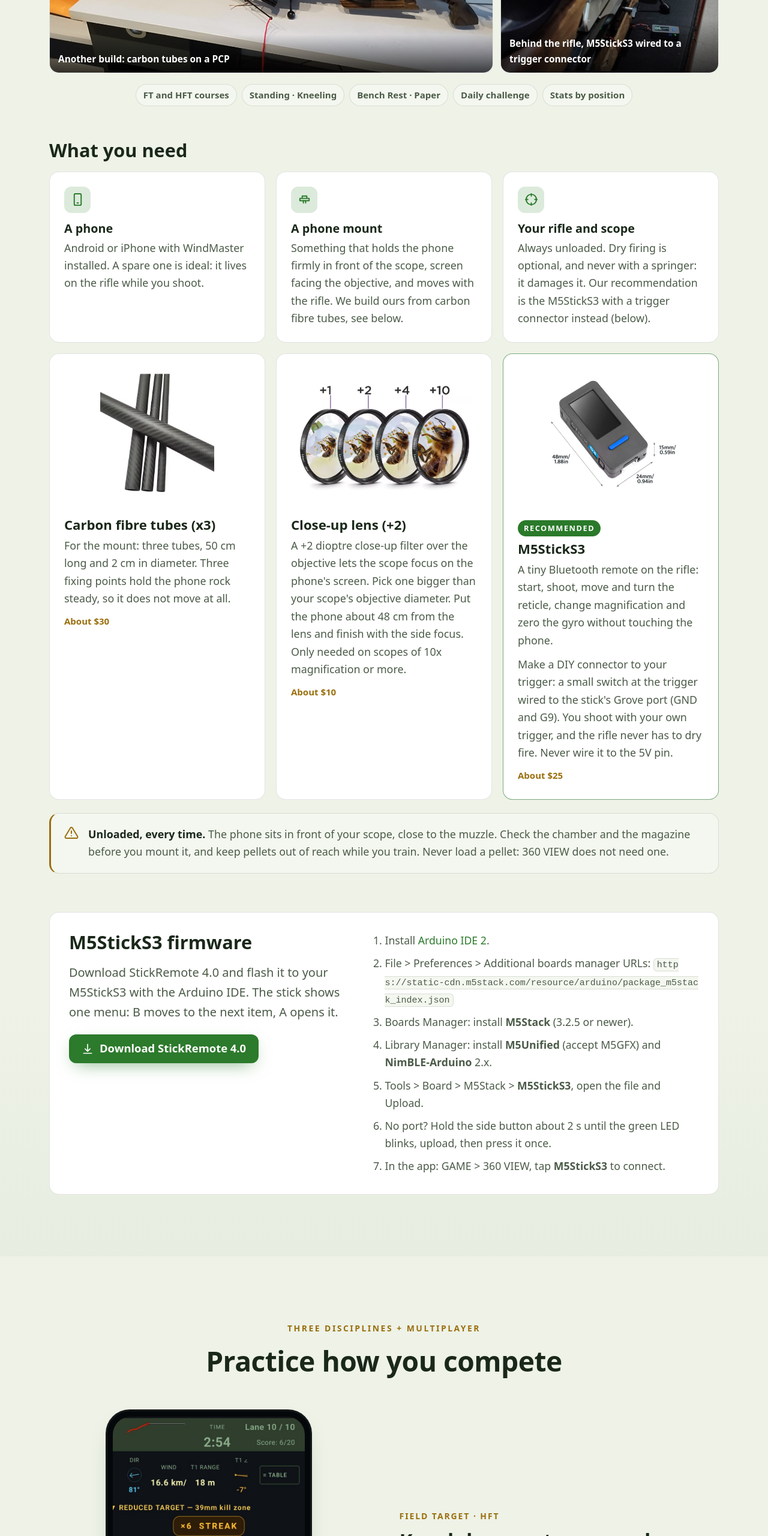
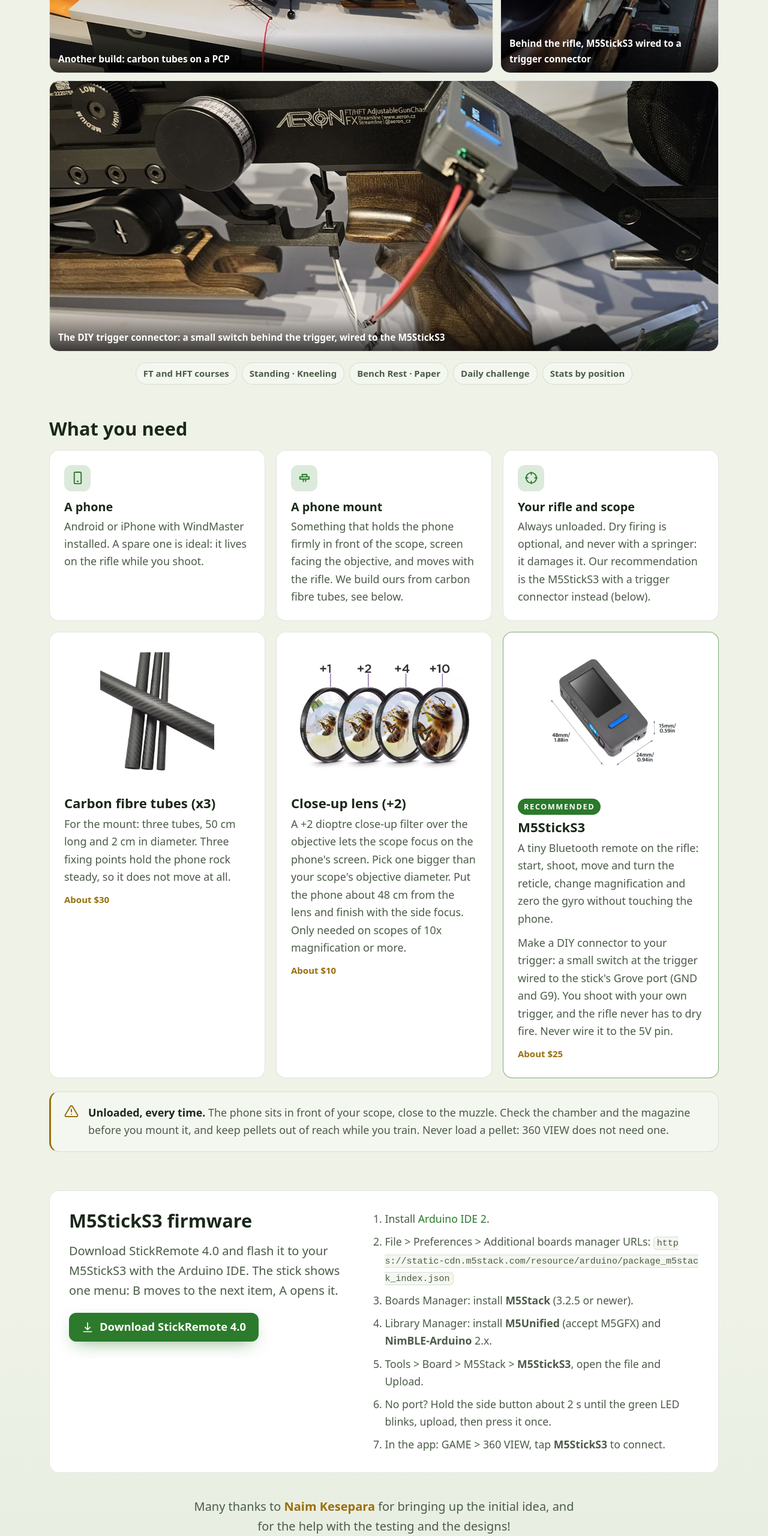
Before and after one commit to WalvisAI/windmaster, a plain HTML site: page index.html in a window 1280 px wide. Shown: the part 6440-9000 px from the top of the page at 60% size. Drawn offline with Linux system fonts and the light colour scheme.

Commit message:
360 View: trigger connector photo, thanks to Naim Kesepara
Co-Authored-By: Claude Opus 5.5 <noreply@anthropic.com>

```diff
--- a/assets/css/styles.css
+++ b/assets/css/styles.css
@@ -656,7 +656,7 @@ p { margin: 0 0 1em; }
 .diy-product-img { display: block; width: 100%; aspect-ratio: 4 / 3; object-fit: contain; background: #fff; border-radius: var(--radius-sm); padding: 8px; margin-bottom: 16px; }
 .diy-photos-intro { text-align: center; color: var(--text-dim); margin: 0 0 14px; }
 .diy-photos { display: grid; grid-template-columns: repeat(3, 1fr); grid-auto-rows: 220px; gap: 12px; margin-bottom: 18px;
-  grid-template-areas: "a a b" "a a c" "d d e" "d d e"; }
+  grid-template-areas: "a a b" "a a c" "d d e" "d d e" "f f f" "f f f"; }
 .diy-photo { position: relative; margin: 0; border-radius: var(--radius); overflow: hidden; background: var(--surface); border: 1px solid var(--border); }
 .diy-photo img { width: 100%; height: 100%; object-fit: cover; display: block; }
 .diy-photo figcaption { position: absolute; left: 0; right: 0; bottom: 0; padding: 28px 14px 10px; font-size: .82rem; font-weight: 600; color: #fff; background: linear-gradient(transparent, rgba(0,0,0,.72)); }
@@ -668,3 +668,7 @@ p { margin: 0 0 1em; }
 }
 .diy-reco { align-self: flex-start; font-size: .68rem; font-weight: 800; letter-spacing: .12em; text-transform: uppercase; color: var(--cta-ink); background: var(--green); padding: 3px 10px; border-radius: 999px; margin-bottom: 8px; display: inline-block; }
 .diy-product:has(.diy-reco) { border-color: color-mix(in srgb, var(--green) 55%, var(--border)); }
+.diy-photo-f { grid-area: f; }
+.diy-thanks { text-align: center; color: var(--text-dim); margin: clamp(28px, 4vw, 40px) auto 0; max-width: 640px; }
+.diy-thanks strong { color: var(--gold); }
+@media (max-width: 720px) { .diy-photo-f { aspect-ratio: 2 / 1; } }
--- a/index.html
+++ b/index.html
@@ -13,7 +13,7 @@
   <meta property="og:description" content="A real airgun ballistics engine, authentic scope reticles and live wind. Train reticle & wind reading anywhere. Android and iPhone · 10 languages.">
   <meta property="og:image" content="assets/img/logo.png">
   <meta name="twitter:card" content="summary_large_image">
-  <link rel="stylesheet" href="assets/css/styles.css?v=20261112b">
+  <link rel="stylesheet" href="assets/css/styles.css?v=20261112c">
   <script>
     (function () {
       try {
@@ -291,6 +291,7 @@
       <figure class="diy-photo diy-photo-c"><img src="assets/img/diy/lens-holder.jpg" alt="A +2 close-up lens in a 3D-printed holder on the scope objective, with a tape measure" loading="lazy"><figcaption data-en="+2 lens in a printed holder on the objective" data-es="Lente +2 en un soporte impreso sobre el objetivo">+2 lens in a printed holder on the objective</figcaption></figure>
       <figure class="diy-photo diy-photo-d"><img src="assets/img/diy/build-fx.jpg" alt="Carbon fibre tubes clamped to a PCP rifle holding the phone in front of the scope" loading="lazy"><figcaption data-en="Another build: carbon tubes on a PCP" data-es="Otro montaje: tubos de carbono en una PCP">Another build: carbon tubes on a PCP</figcaption></figure>
       <figure class="diy-photo diy-photo-e"><img src="assets/img/diy/shooter-view.jpg" alt="Shooter's view behind the rifle: the phone at the end of the mount and the M5StickS3 wired to a trigger button" loading="lazy"><figcaption data-en="Behind the rifle, M5StickS3 wired to a trigger connector" data-es="Detrás de la carabina, M5StickS3 con conector al gatillo">Behind the rifle, M5StickS3 wired to a trigger connector</figcaption></figure>
+      <figure class="diy-photo diy-photo-f"><img src="assets/img/diy/trigger-connector.jpg" alt="A DIY trigger connector: a small switch behind the trigger blade wired to the M5StickS3 Grove port" loading="lazy"><figcaption data-en="The DIY trigger connector: a small switch behind the trigger, wired to the M5StickS3" data-es="El conector casero al gatillo: un pequeño interruptor tras el gatillo, conectado al M5StickS3">The DIY trigger connector: a small switch behind the trigger, wired to the M5StickS3</figcaption></figure>
     </div>
 
     <div class="chips diy-chips">
@@ -387,6 +388,8 @@
         <li>En la app: JUEGO &gt; VISTA 360, toca <strong>M5StickS3</strong> para conectar.</li>
       </ol>
     </div>
+    <p class="diy-thanks lang-en">Many thanks to <strong>Naim Kesepara</strong> for bringing up the initial idea, and for the help with the testing and the designs!</p>
+    <p class="diy-thanks lang-es">¡Muchas gracias a <strong>Naim Kesepara</strong> por plantear la idea inicial y por su ayuda con las pruebas y los diseños!</p>
   </div>
 </section>
 
```
Also changed, not shown: ballistics.html (+1 -1 lines), privacy.html (+1 -1 lines), assets/img/diy/trigger-connector.jpg (added), 1 other file.
